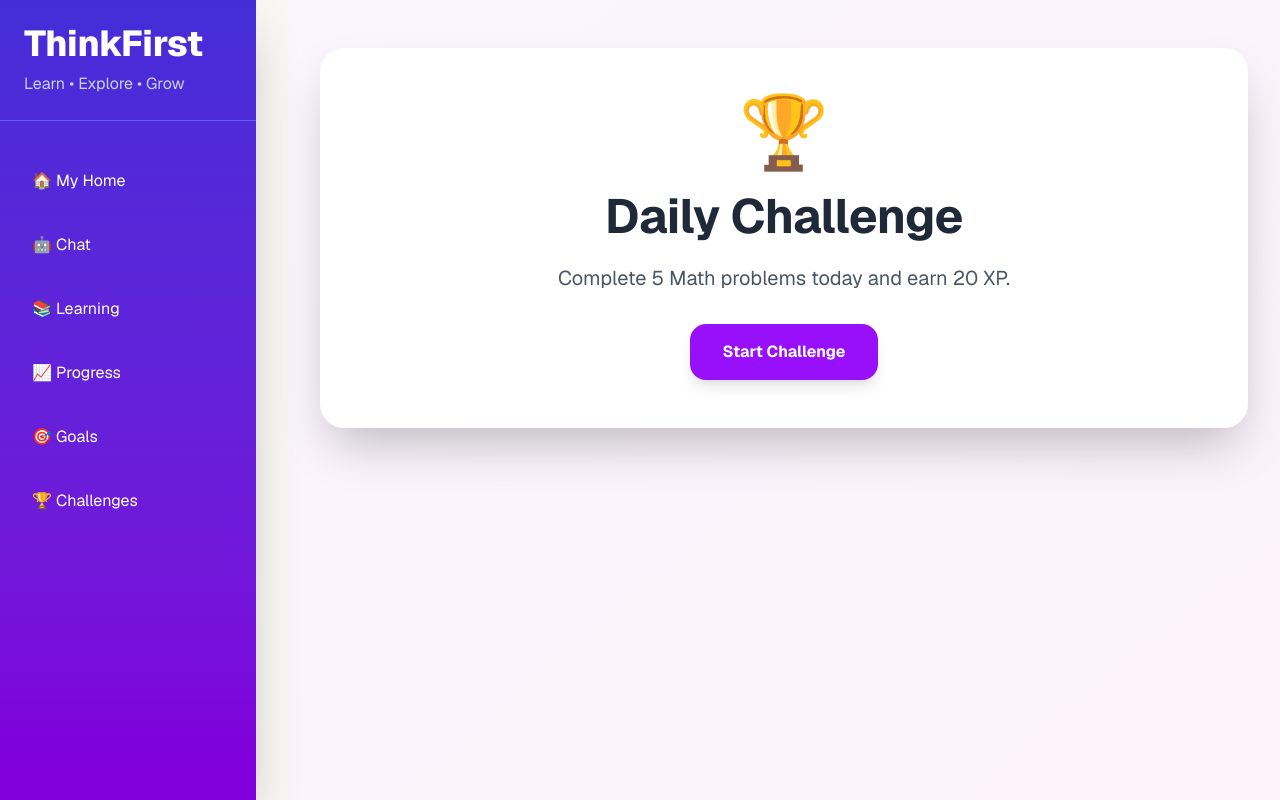
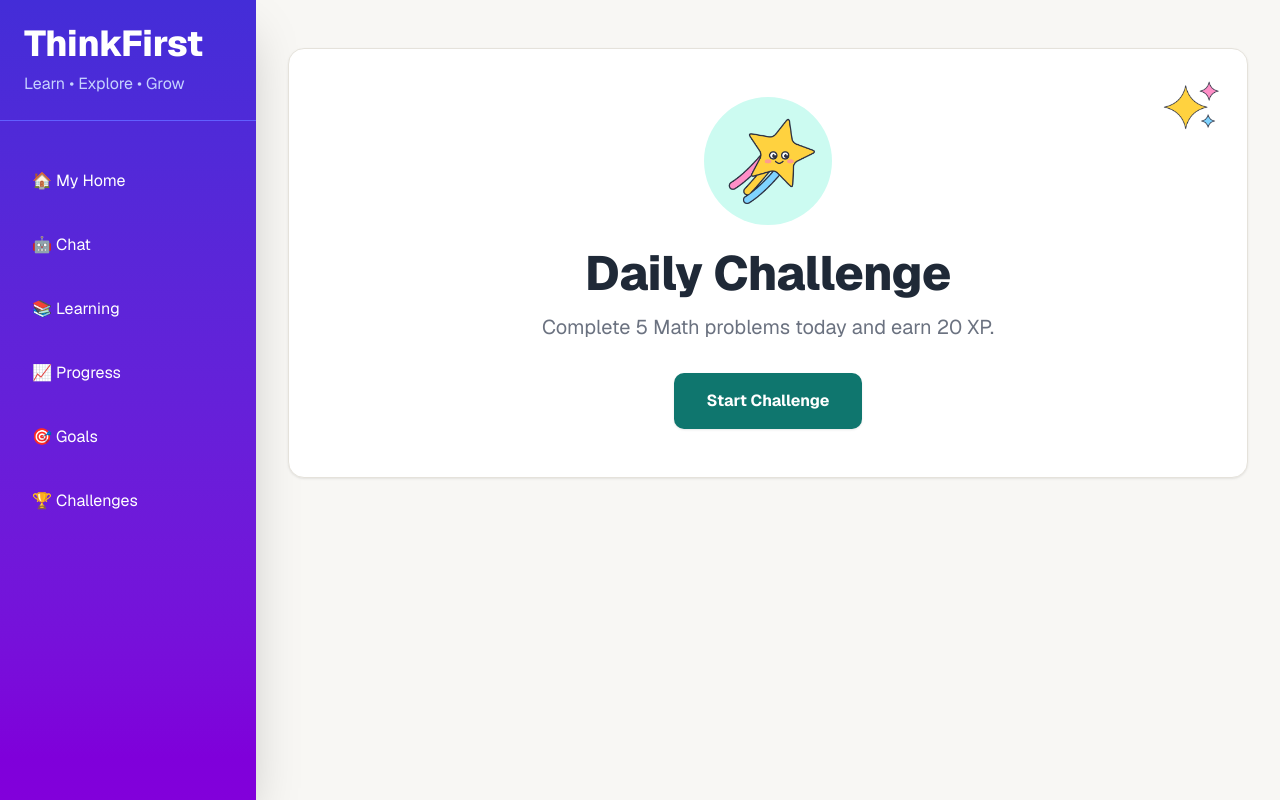
Before and after one commit to ProBracket/Capstone_Project, a Next.js app: page /child/challenges in a window 1280 px wide. Built offline with nearby package versions, Linux system fonts and the light colour scheme.

Commit message:
Refactor ChallengesPage layout and styles

```diff
--- a/app/child/challenges/page.tsx
+++ b/app/child/challenges/page.tsx
@@ -1,28 +1,48 @@
+import Image from "next/image";
 import ChildNavbar from "@/components/ChildNavbar";
 
+// Daily Challenge page (/child/challenges)
+// Uses the team's theme colours from app/globals.css
+// Stickers live in public/stickers/ (alt="" = decoration only)
 export default function ChallengesPage() {
   return (
     <>
       <ChildNavbar />
 
-      <main className="ml-72 min-h-screen bg-gradient-to-br from-purple-50 to-pink-50 pt-12 px-8 flex justify-center">
+      {/* ml-sidebar = leave room for the sidebar (same on every child page) */}
+      <main className="ml-sidebar min-h-screen bg-background pt-12 px-8 flex justify-center">
         <div className="w-full max-w-5xl">
 
-          <div className="bg-white rounded-3xl shadow-2xl p-12 text-center">
+          {/* white card ("relative" so the corner sparkle can sit inside it) */}
+          <div className="relative bg-surface border border-border rounded-card shadow-card p-12 text-center">
 
-            <div className="text-7xl mb-6">
-              🏆
+            {/* small sparkle sticker in the top-right corner */}
+            <Image
+              src="/stickers/star-sparkles.png"
+              alt=""
+              width={64}
+              height={64}
+              className="absolute top-6 right-6"
+            />
+
+            {/* main sticker inside a light teal circle */}
+            <div className="mx-auto mb-6 flex h-32 w-32 items-center justify-center rounded-full bg-primary-soft">
+              <Image src="/stickers/star-shooting.png" alt="" width={112} height={112} />
             </div>
 
-            <h1 className="text-5xl font-bold mb-6">
+            <h1 className="text-5xl font-extrabold text-foreground mb-4">
               Daily Challenge
             </h1>
 
-            <p className="text-xl text-gray-600 mb-8">
+            <p className="text-xl text-muted mb-8">
               Complete 5 Math problems today and earn 20 XP.
             </p>
 
-            <button className="bg-purple-600 hover:bg-purple-700 text-white px-8 py-4 rounded-2xl font-bold shadow-lg transition-all">
+            {/* teal button, darker on hover */}
+            <button
+              type="button"
+              className="bg-primary hover:bg-primary-hover text-on-primary px-8 py-4 rounded-control font-bold shadow-card transition-colors"
+            >
               Start Challenge
             </button>
 
```
